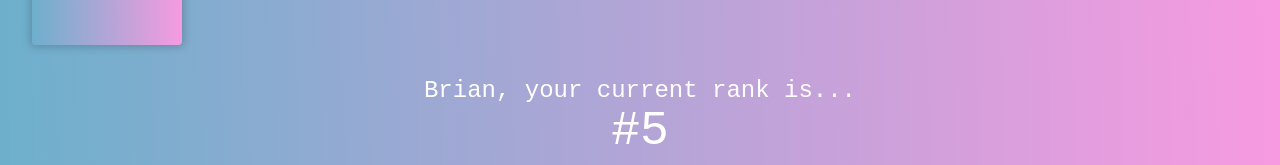
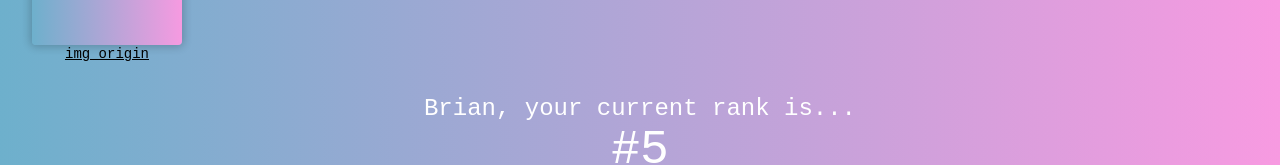
Before and after one commit to BrianBeltran93/facerecognitionbrain, a React (Create React App) app: page / in a window 1280 px wide. Shown: the part 213-378 px from the top of the page. Built offline with nearby package versions, Linux system fonts and the light colour scheme.

Commit message:
Updated Logo
-Added link to img source

```diff
--- a/src/components/Logo/Logo.js
+++ b/src/components/Logo/Logo.js
@@ -11,6 +11,8 @@ const Logo = () => {
                     <img style={{paddingTop: '25px'}} src={brain} alt="logo"/>
                 </div>
             </Tilt>
+            <a className="black f6" href='https://icons8.com/icon/2070/brain'
+            target="_blank" rel="noreferrer">img origin</a>
         </div>
     )
 }
```
